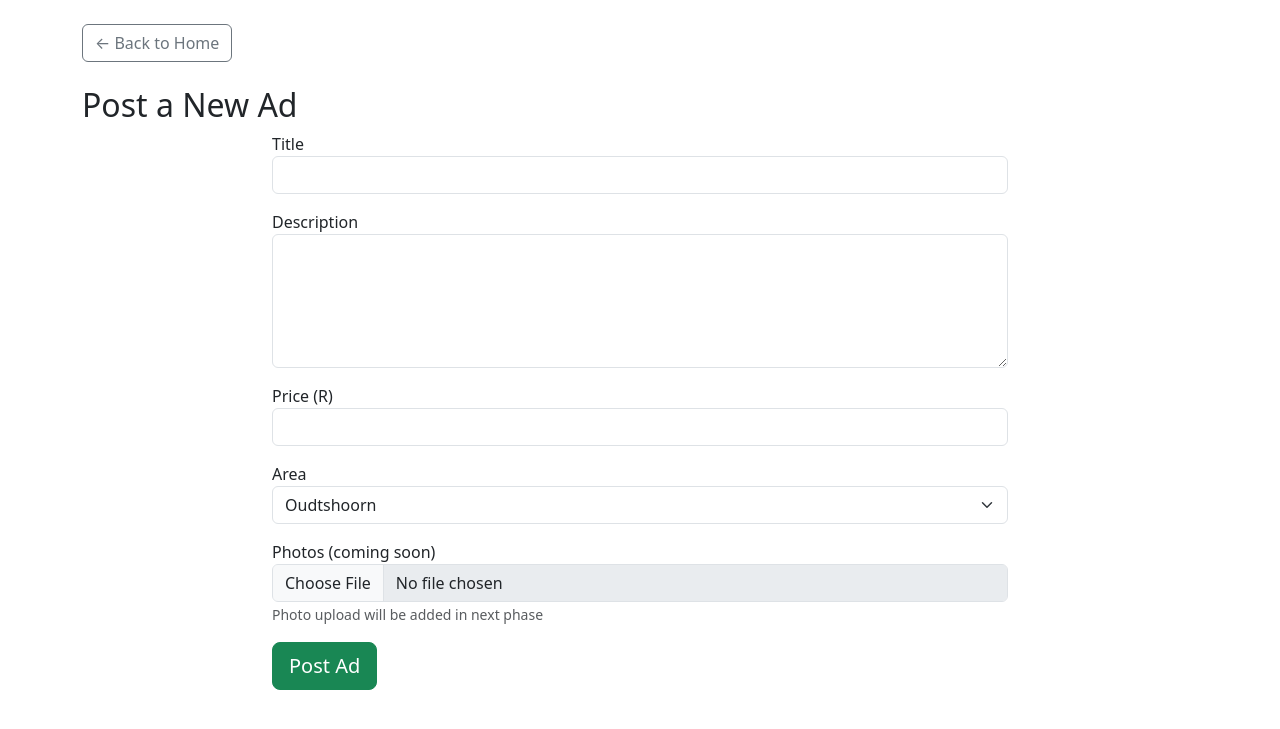
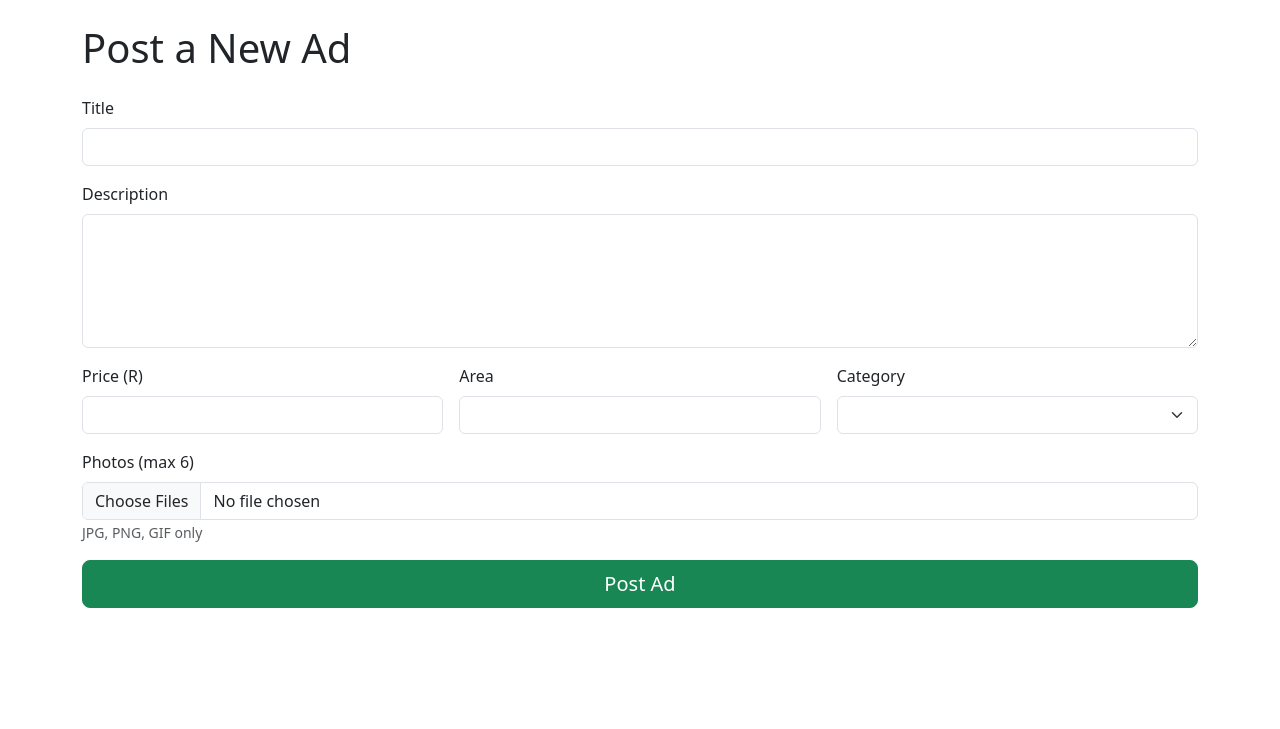
Before and after one commit to MarketExpander99/VolstruisGids, a Flask app: template app/templates/listings/create.html in a window 1280 px wide. Shown: the top 729 px of the page. Run offline with Flask 3, Linux system fonts and the light colour scheme; the template is opened without the code that fills it: values that come from a table or form of the project are taken from there, others are empty.

Commit message:
Phase 4: Complete Create Listing with photo upload

```diff
--- a/app/blueprints/listings/forms.py
+++ b/app/blueprints/listings/forms.py
@@ -1,16 +1,11 @@
 from flask_wtf import FlaskForm
-from wtforms import StringField, TextAreaField, DecimalField, SelectField, SubmitField
-from wtforms.validators import DataRequired, Length
+from wtforms import StringField, TextAreaField, FloatField, SelectField, SubmitField
+from wtforms.validators import DataRequired, NumberRange
 
 class ListingForm(FlaskForm):
-    title = StringField('Title', validators=[DataRequired(), Length(max=200)])
+    title = StringField('Title', validators=[DataRequired()])
     description = TextAreaField('Description', validators=[DataRequired()])
-    price = DecimalField('Price (R)', validators=[DataRequired()])
-    area = SelectField('Area', choices=[
-        ('Oudtshoorn', 'Oudtshoorn'),
-        ('Calitzdorp', 'Calitzdorp'),
-        ('Ladismith', 'Ladismith'),
-        ('Van Wyksdorp', 'Van Wyksdorp'),
-        ('Zoar', 'Zoar')
-    ], validators=[DataRequired()])
+    price = FloatField('Price (R)', validators=[DataRequired(), NumberRange(min=0)])
+    area = StringField('Area', validators=[DataRequired()])
+    category = SelectField('Category', coerce=int, validators=[DataRequired()])
     submit = SubmitField('Post Ad')
--- a/app/models/listing.py
+++ b/app/models/listing.py
@@ -9,7 +9,7 @@ class Listing(db.Model):
     description = db.Column(db.Text, nullable=False)
     price = db.Column(db.Float, nullable=False)
     location = db.Column(db.String(100), nullable=False, index=True)
-    area = db.Column(db.String(100), nullable=False, index=True, server_default="")  # safe for existing DB
+    area = db.Column(db.String(100), nullable=False, index=True, server_default="")
     contact_phone = db.Column(db.String(20))
     contact_email = db.Column(db.String(120))
     is_active = db.Column(db.Boolean, default=True)
@@ -18,6 +18,9 @@ class Listing(db.Model):
     views = db.Column(db.Integer, default=0)
     created_at = db.Column(db.DateTime, default=datetime.utcnow)
     updated_at = db.Column(db.DateTime, default=datetime.utcnow, onupdate=datetime.utcnow)
+
+    # New field for Phase 4 photo upload (JSON list max 6 filenames)
+    photos = db.Column(db.JSON, nullable=True)
 
     # Foreign keys
     user_id = db.Column(db.Integer, db.ForeignKey('users.id'), nullable=False)
--- a/app/templates/listings/create.html
+++ b/app/templates/listings/create.html
@@ -1,46 +1,45 @@
 {% extends "base.html" %}
 {% block content %}
 <div class="container mt-4">
-    <nav class="mb-4">
-        <a href="{{ url_for('main.index') }}" class="btn btn-outline-secondary">← Back to Home</a>
-    </nav>
+    <h1 class="mb-4">Post a New Ad</h1>
 
-    <h2>Post a New Ad</h2>
-
-    <div class="row justify-content-center">
-        <div class="col-lg-8">
-            <form method="POST" enctype="multipart/form-data">
+    <form method="POST" enctype="multipart/form-data" class="row g-3">
         {{ form.hidden_tag() }}
 
-                <div class="mb-3">
-                    {{ form.title.label }}
+        <div class="col-12">
+            {{ form.title.label(class="form-label") }}
             {{ form.title(class="form-control") }}
         </div>
 
-                <div class="mb-3">
-                    {{ form.description.label }}
+        <div class="col-12">
+            {{ form.description.label(class="form-label") }}
             {{ form.description(class="form-control", rows=5) }}
         </div>
 
-                <div class="mb-3">
-                    {{ form.price.label }}
+        <div class="col-md-4">
+            {{ form.price.label(class="form-label") }}
             {{ form.price(class="form-control") }}
         </div>
 
-                <div class="mb-3">
-                    {{ form.area.label }}
-                    {{ form.area(class="form-select") }}
+        <div class="col-md-4">
+            {{ form.area.label(class="form-label") }}
+            {{ form.area(class="form-control") }}
         </div>
 
-                <div class="mb-3">
-                    <label>Photos (coming soon)</label>
-                    <input type="file" class="form-control" disabled>
-                    <small class="text-muted">Photo upload will be added in next phase</small>
+        <div class="col-md-4">
+            {{ form.category.label(class="form-label") }}
+            {{ form.category(class="form-select") }}
         </div>
 
-                <button type="submit" class="btn btn-success btn-lg">Post Ad</button>
+        <div class="col-12">
+            <label class="form-label">Photos (max 6)</label>
+            <input type="file" name="photos" multiple accept="image/*" class="form-control">
+            <small class="text-muted">JPG, PNG, GIF only</small>
+        </div>
+
+        <div class="col-12">
+            {{ form.submit(class="btn btn-success btn-lg w-100") }}
+        </div>
     </form>
 </div>
-    </div>
-</div>
 {% endblock %}
```
Also changed, not shown: app/blueprints/listings/routes.py (+31 -3 lines), app/templates/listings/detail.html (+28 -16 lines), migrations/versions/cb63c0706e88_add_photos_to_listing_for_phase_4.py (added, +32 -0 lines). Lines whose indentation alone changed are shown as unchanged.
